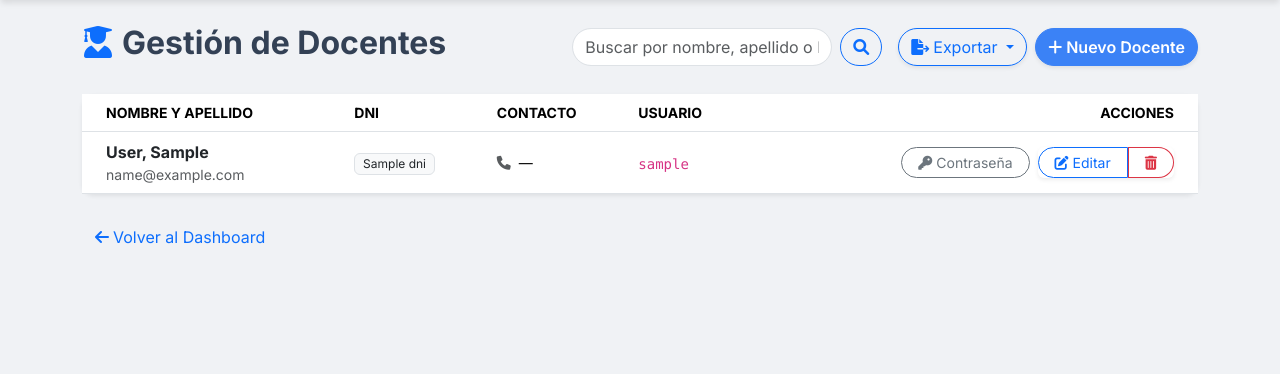
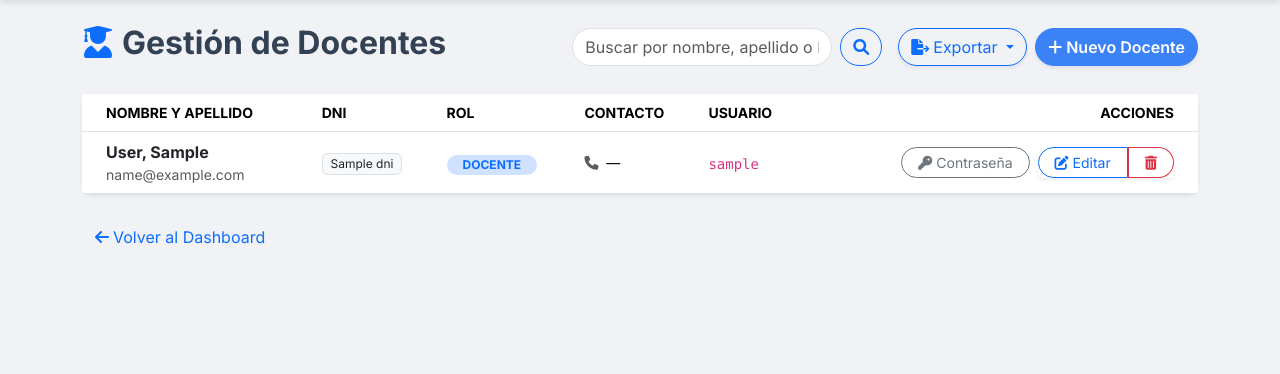
Before and after one commit to datosrcu/tableros-educaci-n, a Django app: template templates/users/lista_docentes.html in a window 1280 px wide. Shown: the part 70-444 px from the top of the page. Run offline with Django 5.2, Linux system fonts and the light colour scheme; the template is opened without the code that fills it: most values are stand-ins (such as "Sample title", 1, 10 or a date in 2020).

Commit message:
feat: add Rol column to the teacher list table

```diff
--- a/templates/users/lista_docentes.html
+++ b/templates/users/lista_docentes.html
@@ -36,6 +36,7 @@
                 <tr>
                     <th class="ps-4">Nombre y Apellido</th>
                     <th>DNI</th>
+                    <th>Rol</th>
                     <th>Contacto</th>
                     <th>Usuario</th>
                     <th class="text-end pe-4">Acciones</th>
@@ -56,6 +57,13 @@
                         <span class="badge bg-light text-dark fw-normal border">
                             {{ d.dni|default:"-" }}
                         </span>
+                    </td>
+                    <td>
+                        {% if d.rol == 'auxiliar' %}
+                        <span class="badge bg-info-subtle text-info rounded-pill px-3 py-1 text-uppercase small" style="font-size: 0.75rem;">Auxiliar</span>
+                        {% else %}
+                        <span class="badge bg-primary-subtle text-primary rounded-pill px-3 py-1 text-uppercase small" style="font-size: 0.75rem;">Docente</span>
+                        {% endif %}
                     </td>
                     <td>
                         <div class="small"><i class="fas fa-phone me-1 text-muted"></i>
@@ -90,7 +98,7 @@
                 </tr>
                 {% empty %}
                 <tr>
-                    <td colspan="5" class="text-center py-5 text-muted">
+                    <td colspan="6" class="text-center py-5 text-muted">
                         <i class="fas fa-info-circle me-1"></i>No hay docentes registrados.
                     </td>
                 </tr>
```
